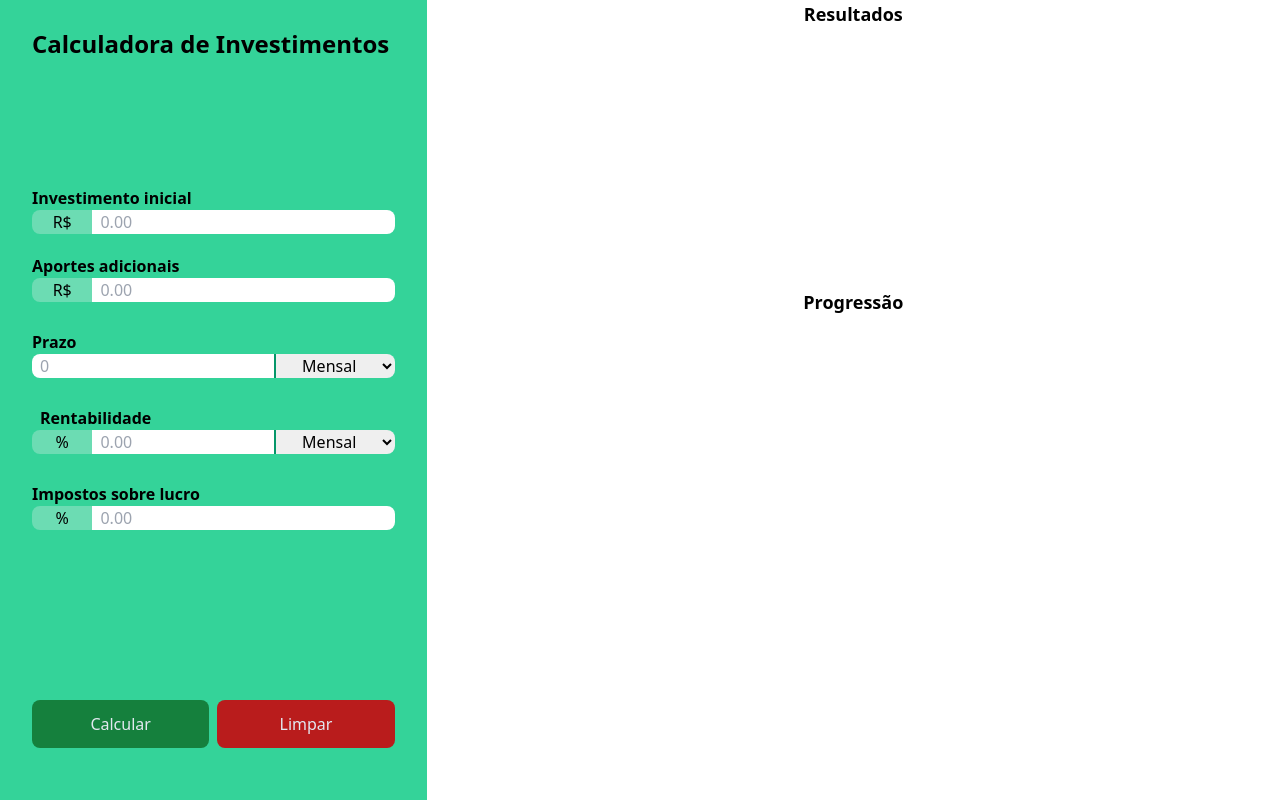
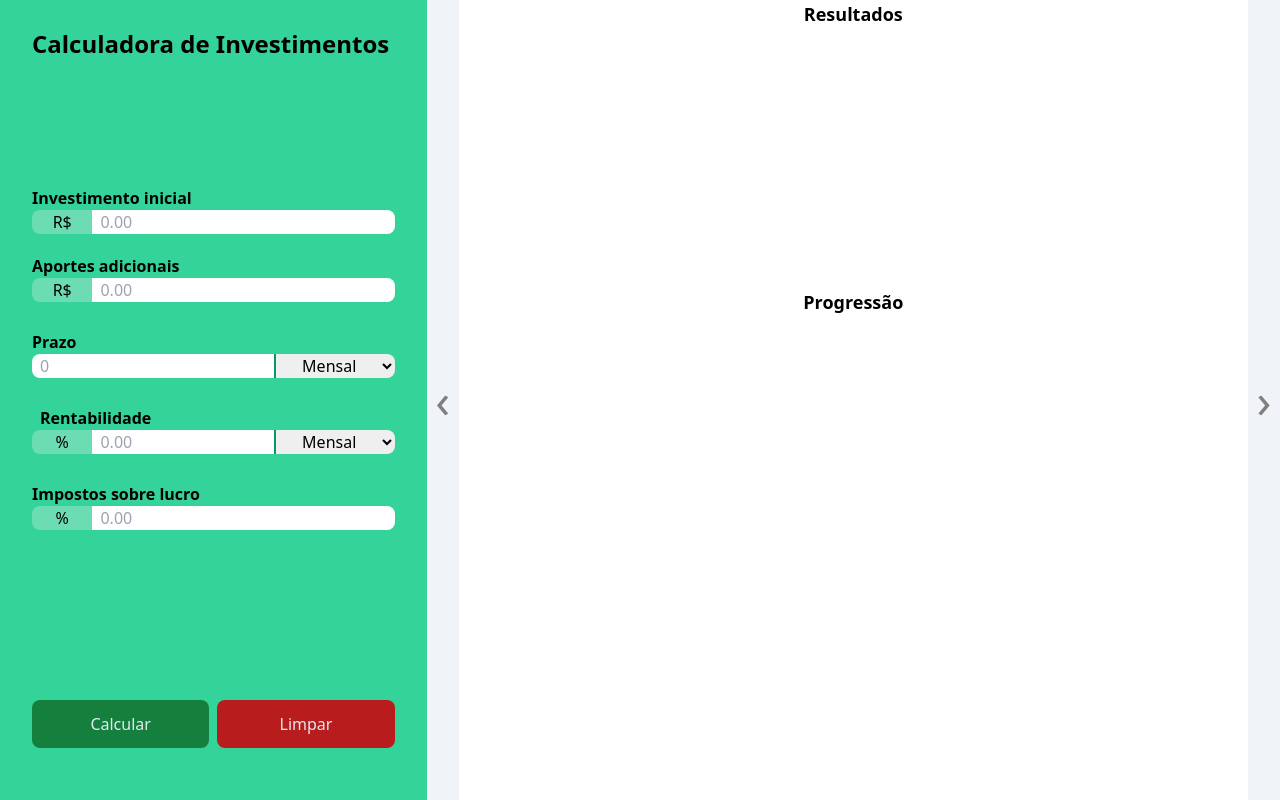
Before and after one commit to rmoraesaraujo/ProjetoCalculadoraInvestimentos, a website built with Vite: page index.html in a window 1280 px wide. Built offline with nearby package versions, Linux system fonts and the light colour scheme.

Commit message:
criação dos botões do carrossel

```diff
--- a/index.html
+++ b/index.html
@@ -148,7 +148,19 @@
         </button>
       </div>
     </aside>
-    <main class="row-span-2 col-span-2">
+    <main class="row-span-2 col-span-2 relative">
+      <button
+        id="slide-arrow-previous "
+        class="absolute top-0 bottom-0 left-0 text-5xl cursor-pointer bg-slate-200 opacity-50 w-8 focus:opacity-100 hover:opacity-100"
+      >
+        &#8249;
+      </button>
+      <button
+        id="slide-arrow-next"
+        class="absolute top-0 bottom-0 right-0 text-5xl cursor-pointer bg-slate-200 opacity-50 w-8 focus:opacity-100 hover:opacity-100"
+      >
+        &#8250;
+      </button>
       <div id="carousel" class="h-full w-full flex overflow-x-scroll">
         <section id="charts-container" class="h-full basis-full shrink-0">
           <div class="h-[36%] flex flex-col items-center pb-10">
```
